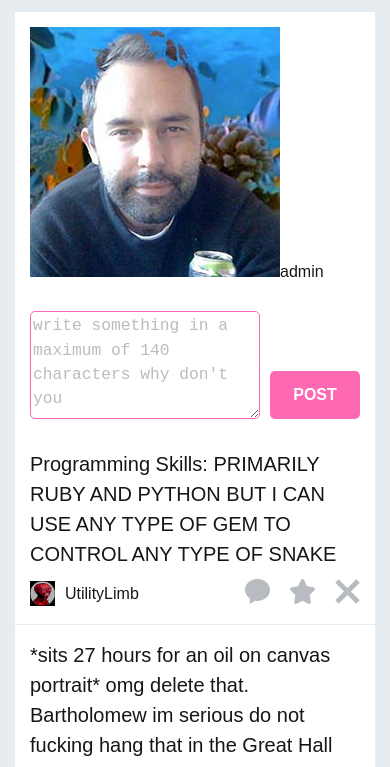
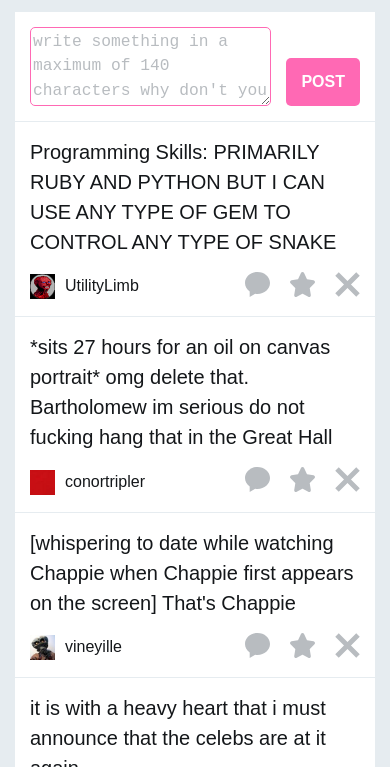
Before and after one commit to js108/postio, a React app: page / in a window 390 px wide. Shown: the part 40-807 px from the top of the page. Built offline with nearby package versions, Linux system fonts and the light colour scheme.

Commit message:
refactor css grid

```diff
--- a/src/components/ui/AddPostForm.js
+++ b/src/components/ui/AddPostForm.js
@@ -25,15 +25,15 @@ const AddPostForm = ({user='', avatar='', postId, onNewPost=f=>f, onSubmit=f=>f}
     }
 
     return (
-        <section className='padding-m bg-bright'>
-            <form className='grid-3' onSubmit={submitValue}>
+        <section className='add-post padding-m bg-bright height-full'>
+            <form className='add-post-form grid height-full' onSubmit={submitValue}>
                 <textarea id='post-form' maxLength='140' rows='3'
-                    className='grid-l font-lg border-bright corners margin-r-s'
+                    className='grid--l font-lg border-bright corners'
                     ref={input => _text = input}
                     type='text'
                     placeholder="write something in a maximum of 140 characters why don't you" required>
                 </textarea>
-                <button type='submit' className='grid-sm padding-m bg-highlight color-bright border-0 cursor-pointer font-m font-bold corners'>POST</button>
+                <button type='submit' className='grid--r padding-m bg-highlight color-bright border-0 cursor-pointer font-m font-bold corners'>POST</button>
             </form>
         </section>
     )
--- a/src/components/ui/FeedNode.js
+++ b/src/components/ui/FeedNode.js
@@ -23,13 +23,13 @@ const FeedNode = ({id='', user='', avatar='', text='', rating=0, link='', timest
     const setR = () => setRating(rating, id)
 
     return (
-        <section id={id} onLoad={setR} className='grid-3 border-b bg-bright padding-m'>
-            <div className='grid-full post-text font-lg nah-none'>{text}</div>
-            <div className='grid-chunk height-ml block nah-none grid-center'><AvatarImage avatarName={avatar} /></div>
-            <div className='nah-none grid-center'><a href={link}>{user}</a></div>
-            <div className='cursor-pointer nah-none grid-center single-none grid-last-3'><Link to={id}><CommentButton /></Link></div>
-            <div className='cursor-pointer nah-none grid-center grid-last-2' onClick={submitF}><FavButton /></div>
-            <div className='cursor-pointer grid-center grid-last' onClick={submitN}><NahButton /></div>
+        <section id={id} onLoad={setR} className='feed-node grid border-b bg-bright padding-m'>
+            <div className='grid--full-width post-text font-lg nah-none'>{text}</div>
+            <div className='grid--avatar height-ml block nah-none'><AvatarImage avatarName={avatar} /></div>
+            <div className='nah-none grid--center'><a href={link}>{user}</a></div>
+            <div className='grid--last-3 grid--center cursor-pointer nah-none single-none'><Link to={id}><CommentButton /></Link></div>
+            <div className='grid--last-2 grid--center cursor-pointer nah-none' onClick={submitF}><FavButton /></div>
+            <div className='grid--last grid--center cursor-pointer' onClick={submitN}><NahButton /></div>
         </section>
     )
 
--- a/src/components/ui/Home.js
+++ b/src/components/ui/Home.js
@@ -10,14 +10,16 @@ import { Profile, AddPost, Posts } from '../containers'
 
 const Home = () => {
     return (
-        <div className='grid-1'>
-            <div>
-                <Profile />
-            </div>
-            <div>
-                <AddPost />
-                <Posts />
-            </div>
+        <div className='home grid'>
+                <div className='grid--l grid--l__mobile-0 border-b'>
+                    <Profile />
+                </div>
+                <div className='grid--r grid--r__mobile-75 bg-bright border-b'>
+                    <AddPost />
+                </div>
+                <div className='grid--r'>
+                    <Posts />
+                </div>
         </div>
     )
 }
--- a/src/components/ui/PageTemplate.js
+++ b/src/components/ui/PageTemplate.js
@@ -1,6 +1,6 @@
 /*
 
-The template which renders its beloved descendants via react-router's children function
+The template which renders its beloved descendants via react's children function
 
 */
 
--- a/src/components/ui/SinglePostPage.js
+++ b/src/components/ui/SinglePostPage.js
@@ -13,16 +13,16 @@ import PropTypes from 'prop-types'
 import { Posts, AddPost } from '../containers'
 import FeedNode from './FeedNode'
 
-const SinglePostPage = ({id='', user='', avatar='', text='', rating=0, link='', onNewRating=f=>f, match}) => {
+const SinglePostPage = ({id='', user='', avatar='', text='', rating=0, link='', onNewRating=f=>f}) => {
 
     return (
-        <div className='grid-2 single-post-page'>
-            <div className='single-post grid-full'>
+        <div className='single-post-page grid'>
+            <div className='single-post grid--full-width'>
                 <FeedNode id={id} user={user} avatar={avatar} text={text} rating={rating} link={link} onNewRating={onNewRating} />
             </div>
-            <div className='grid-part'>
-	            <Posts postId={match.params.id} />
-	            <AddPost postId={match.params.id} />
+            <div className='grid--r'>
+	            <Posts postId={id} />
+	            <AddPost postId={id} />
             </div>
         </div>
     )
--- a/src/components/ui/UserProfile.js
+++ b/src/components/ui/UserProfile.js
@@ -12,7 +12,7 @@ import AvatarImage  from './AvatarImage'
 
 const UserProfile = ({name='', avatar=''}) => {
     return (
-        <section className='bg-bright padding-m'>
+        <section className='bg-bright padding-m height-full'>
             <AvatarImage avatarName={avatar} />
             {name}
         </section>
--- a/src/lib/functions.js
+++ b/src/lib/functions.js
@@ -16,21 +16,6 @@ export const findById = compose(
     getFirstArrayItem,
     filterArrayById
 )
-
-export const log = (array, postId) => console.log(array, postId)
-
-export const putArrayInObject = array => { { posts: array } }
-
-export const filterArrayByPostId = (array, postId) => {
-    array.filter(item => item.postId === postId)
-}
-
-export const findByPostId = compose(
-    /*putArrayInObject,
-    filterArrayByPostId*/
-    log
-)
-
 
 export const addFavStyles = (id) => {
     const post = document.getElementById(id);
--- a/src/styles/2normalize.scss
+++ b/src/styles/2normalize.scss
@@ -13,6 +13,13 @@ html {
   line-height: 1.15; /* 1 */
   -ms-text-size-adjust: 100%; /* 2 */
   -webkit-text-size-adjust: 100%; /* 2 */
+}
+
+html {
+  box-sizing: border-box;
+}
+*, *:before, *:after {
+  box-sizing: inherit;
 }
 
 /* Sections
--- a/src/styles/6grid.scss
+++ b/src/styles/6grid.scss
@@ -1,96 +1,104 @@
-.grid-1 {
+// the basic grid
+.grid {
 	display: grid;
-	grid-template-columns: 2fr 10fr;
-	grid-column-gap: 20px;
+	grid-template-columns: repeat(12, 1fr);
+	grid-column-gap: $m;
+	grid-row-gap: 0;
 }
 
-.grid-2 {
-	display: grid;
-	grid-template-columns: repeat(12, 1fr);
+// grid elements
+.grid--full-width {
+	grid-column-start: 1;
+	grid-column-end: 13;
 }
 
-.grid-3 {
-	display: grid;
-	grid-template-columns: 35px 150px repeat(7, 1fr) repeat(3, 45px);
-	grid-row-gap: 10px;
-	grid-template-rows: minmax(50px, 1fr);
+.grid--l {
+	grid-column-start: 1;
+	grid-column-end: 3;
 }
 
-.grid-full {
-	grid-column-start: 1;
-	grid-column-end: 13;
-
-}
-
-.grid-part {
+.grid--r {
 	grid-column-start: 3;
 	grid-column-end: 13;
 }
 
-.grid-l {
-	grid-column-start: 1;
-	grid-column-end: 11;
-	grid-row-start: 1;
-	grid-row-end: 3;
-}
-
-.grid-sm {
-	grid-column-start: 11;
-	grid-column-end: 13;
-	grid-row-start: 2;
-	grid-row-end: 3;
-}
-
-
-.grid-last-3 {
+.grid--last-3 {
 	grid-column-start: 10;
 	grid-column-end: 11;
 	justify-self: end;
 }
 
-.grid-last-2 {
+.grid--last-2 {
 	grid-column-start: 11;
 	grid-column-end: 12;
 	justify-self: end;
 }
 
-.grid-last {
+.grid--last {
 	grid-column-start: 12;
 	grid-column-end: 13;
 	justify-self: end;
 }
 
-.grid-center {
+.grid--center, .grid--avatar {
 	align-self: center;
 }
 
-.grid-contents {
-	display: contents;
+// grid modifiers
+.feed-node.grid {
+	display: grid;
+	grid-template-columns: 35px 150px repeat(7, 1fr) repeat(3, 45px);
+	grid-column-gap: 0;
+	grid-row-gap: $m;
+}
+
+.single-post-page.grid {
+	grid-row-gap: 0;
+}
+
+.add-post-form {
+	.grid--l {
+		grid-column-start: 1;
+		grid-column-end: 12;
+		grid-row-start: 1;
+		grid-row-end: 4;
+	}
+
+	.grid--r {
+		grid-column-start: 12;
+		grid-column-end: 13;
+		grid-row-start: 3;
+		grid-row-end: 4;
+	}
 }
 
 .single-post {
-		.grid-chunk {
+	.feed-node.grid {
+		display: grid;
+		grid-template-columns: repeat(10, 1fr) repeat(2, 45px);;
+		grid-column-gap: 0;
+		grid-row-gap: 0;
+		.grid--avatar {
 			grid-column-start: 1;
-			grid-column-end: 2;
+			grid-column-end: 3;
 			grid-row-start: 1;
-			grid-row-end: 3;
+			grid-row-end: 2;
+			align-self: auto;
 			img {
-				display: block;
-				width: 82%;
-				height: auto;
-				max-width: none;
-    			max-height: none;
-			}
+					display: block;
+					width: 80%;
+					height: auto;
+					max-width: none;
+	    			max-height: none;
+				}
 		}
-		.grid-full {
-			grid-column-start: 2;
+		.grid--avatar.height-ml {
+			height: 100%;
+			width: 100%;
+		}
+		.grid--full-width {
+			grid-column-start: 3;
 			grid-column-end: 13;
-
 		}
-		.grid-chunk.height-ml {
-			height: auto;
-		}
-		.grid-center {
-			align-self: end;
-		}
+	}
 }
--- a/src/styles/7media.scss
+++ b/src/styles/7media.scss
@@ -1,50 +1,40 @@
 @media (max-width: 960px) {
 
-	.grid-1 {
-		display: grid;
-		grid-template-columns: 12fr;
-		grid-column-gap: 0;
-	}
-
-	.grid-2 {
-		display: grid;
-		grid-template-columns: repeat(12, 1fr);
-		align-items: end;
-	}
-
-	.grid-part {
+	.grid--r {
 		grid-column-start: 1;
 		grid-column-end: 13;
 	}
 
-	.single-post {
-		.grid-s {
-			grid-template-columns: 35px 150px repeat(7, 1fr) repeat(3, 45px);
-			.grid-chunk {
-				grid-column-start: 1;
-				grid-column-end: 2;
-				grid-row-start: 2;
-				grid-row-end: 3;
-				img {
-					display: block;
-					width: 25px;
-					height: auto;
-					max-width: none;
-	    			max-height: none;
-				}
-			}
-			.grid-full {
-				grid-column-start: 1;
-				grid-column-end: 13;
+	.grid--r.grid--r__mobile-75 {
+		grid-column-start: 3;
+		grid-column-end: 13;
+	}
 
-			}
-			.grid-chunk.height-ml {
-				height: auto;
-			}
-			.grid-center {
-				align-self: center;
-			}
+	.home.grid {
+		grid-column-gap: 0;
+		.add-post.padding-m {
+			padding: $m $m $m 0;
 		}
 	}
 
 }
+
+@media (max-width: 480px) {
+
+	.grid--r.grid--r__mobile-75 {
+		grid-column-start: 1;
+		grid-column-end: 13;
+	}
+
+	.grid--l.grid--l__mobile-0 {
+		display: none;
+	}
+
+	.home.grid {
+		grid-column-gap: 0;
+		.add-post.padding-m {
+			padding: $m;
+		}
+	}
+
+}
```
Also changed, not shown: src/components/containers.js (+9 -13 lines), src/styles/styles.css, 1 other file.
